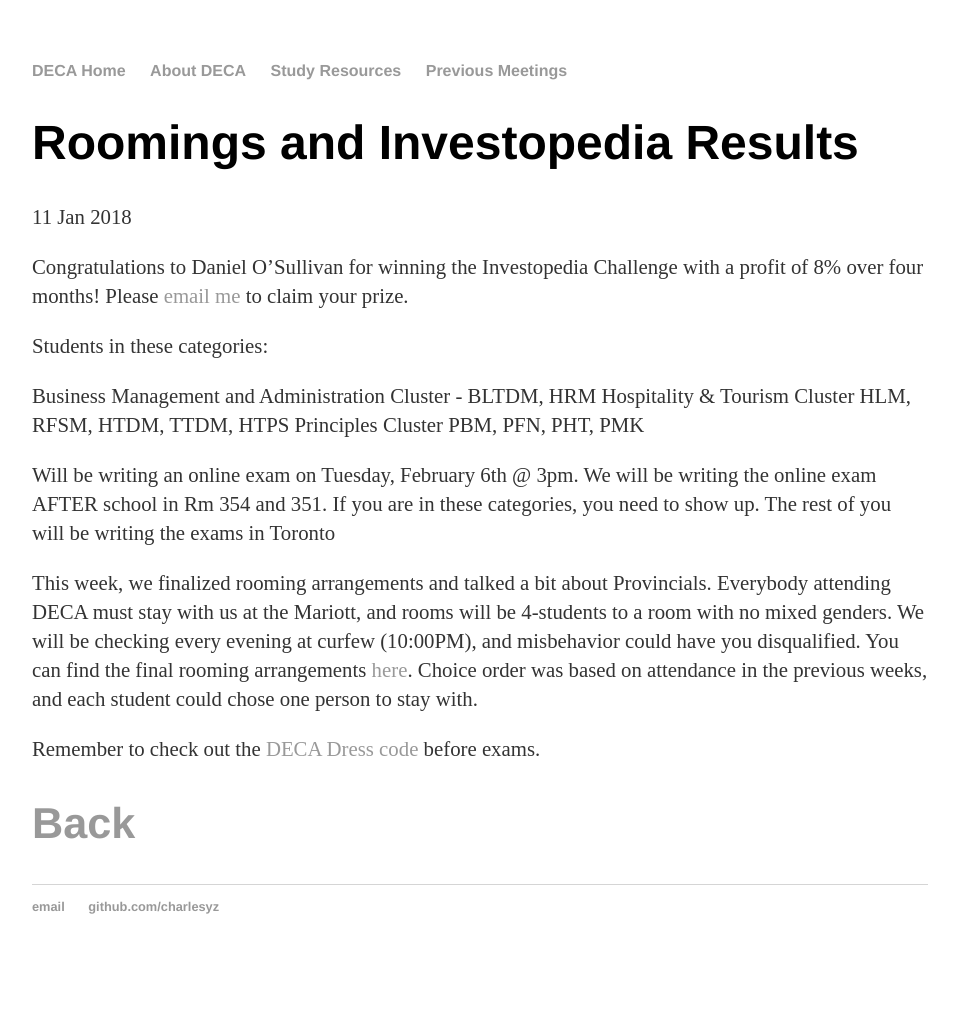
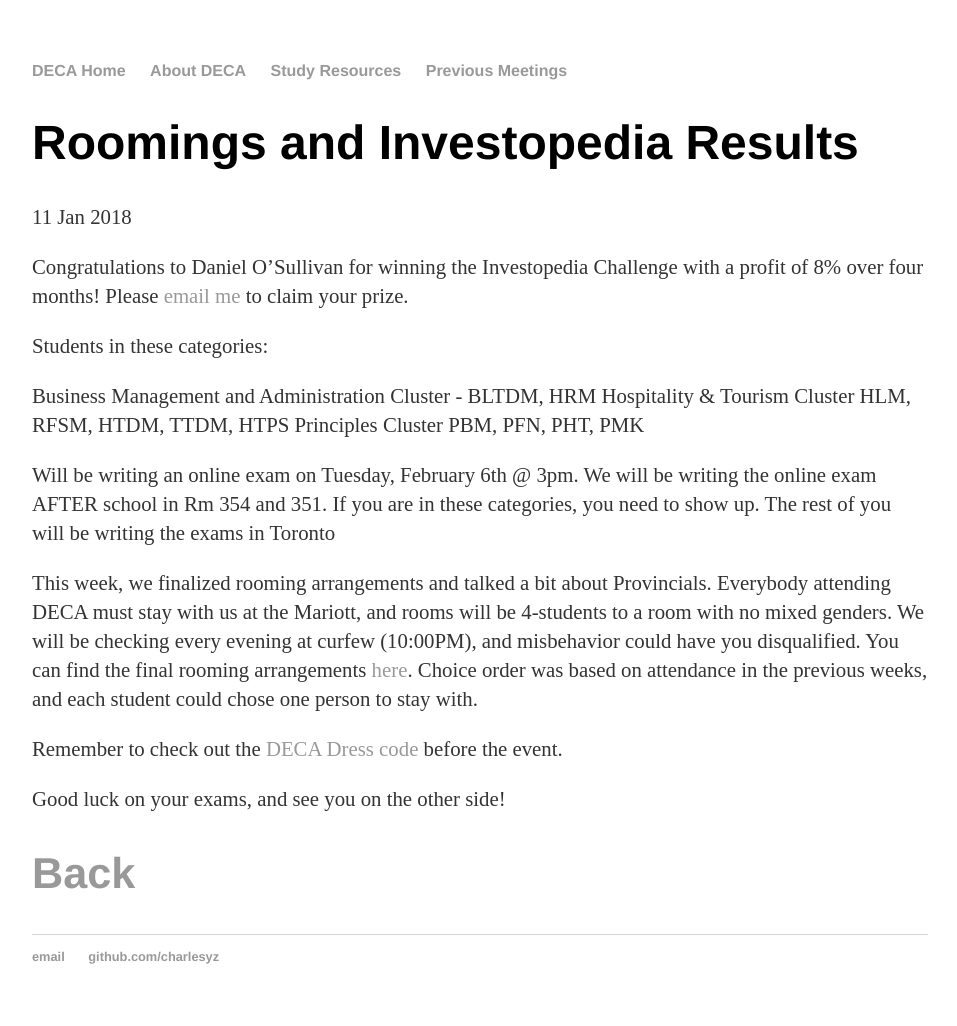
Before and after one commit to charlesyz/DECA, a Jekyll site: the page built from _posts/2018-01-11-Provincials-Info,-Investopedia-Results.md, in a window 1280 px wide. Shown: the whole page, without its empty margins (160-1117 px from the left). Built offline with Jekyll 4.4.1, drawn with Linux system fonts in a browser that asks for light colours; before the commit the page ends 976 px from its top, so only the background shows below that.

```diff
--- a/_posts/2018-01-11-Provincials-Info,-Investopedia-Results.md
+++ b/_posts/2018-01-11-Provincials-Info,-Investopedia-Results.md
@@ -16,5 +16,7 @@
 
 This week, we finalized rooming arrangements and talked a bit about Provincials. Everybody attending DECA must stay with us at the Mariott, and rooms will be 4-students to a room with no mixed genders. We will be checking every evening at curfew (10:00PM), and misbehavior could have you disqualified. You can find the final rooming arrangements [here](https://docs.google.com/spreadsheets/d/1LHg-LdEx0g-kDhkAEuVWzr7dA7UYNCFUVD0b26OWUWQ/edit?usp=sharing ). Choice order was based on attendance in the previous weeks, and  each student could chose one person to stay with.
 
-Remember to check out the [DECA Dress code](http://www.deca.ca/documents/DECA_Dress_Code_and_Code_of_Conduct.pdf) before exams.
+Remember to check out the [DECA Dress code](http://www.deca.ca/documents/DECA_Dress_Code_and_Code_of_Conduct.pdf) before the event.
+
+Good luck on your exams, and see you on the other side!
 ## [Back](/blog)
```
